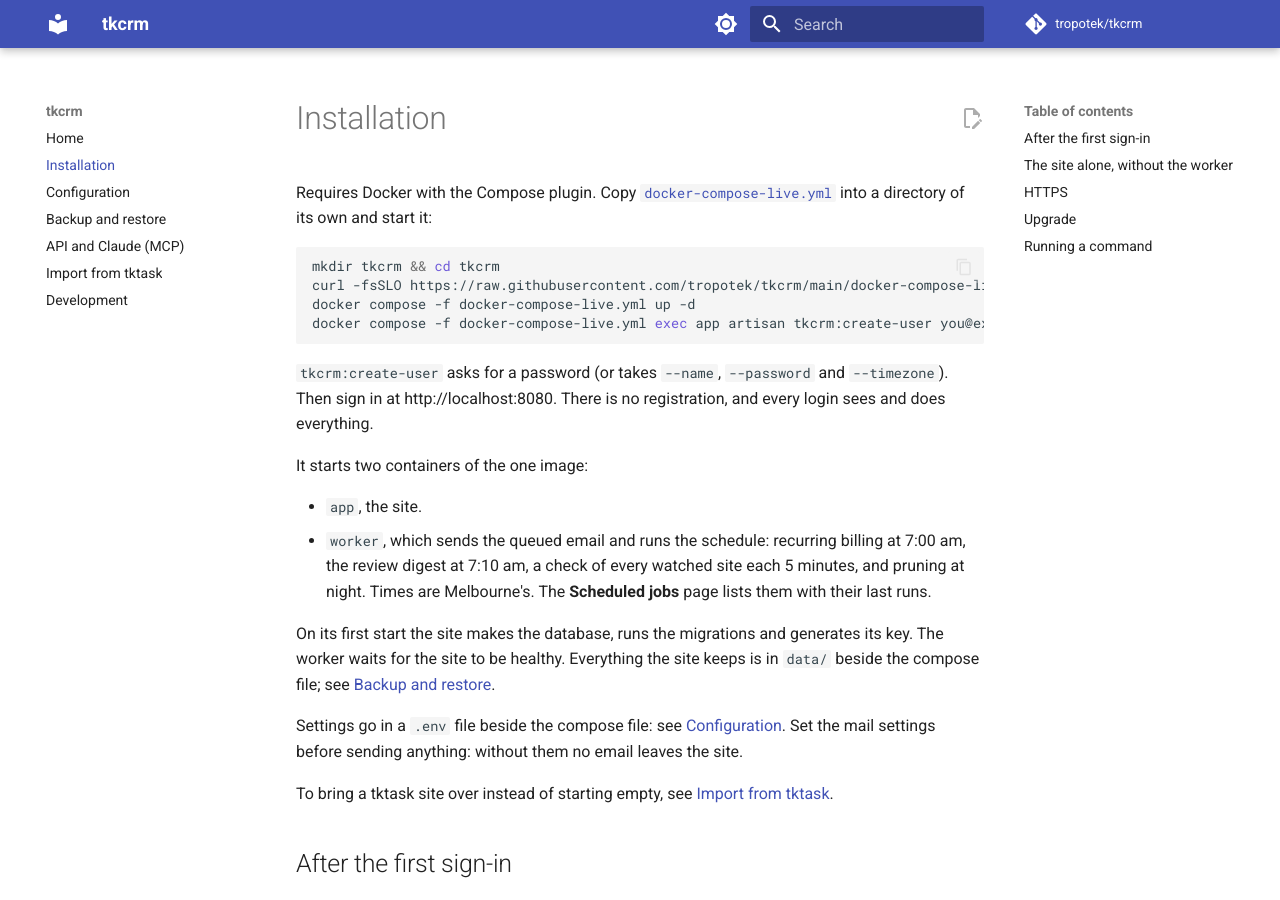
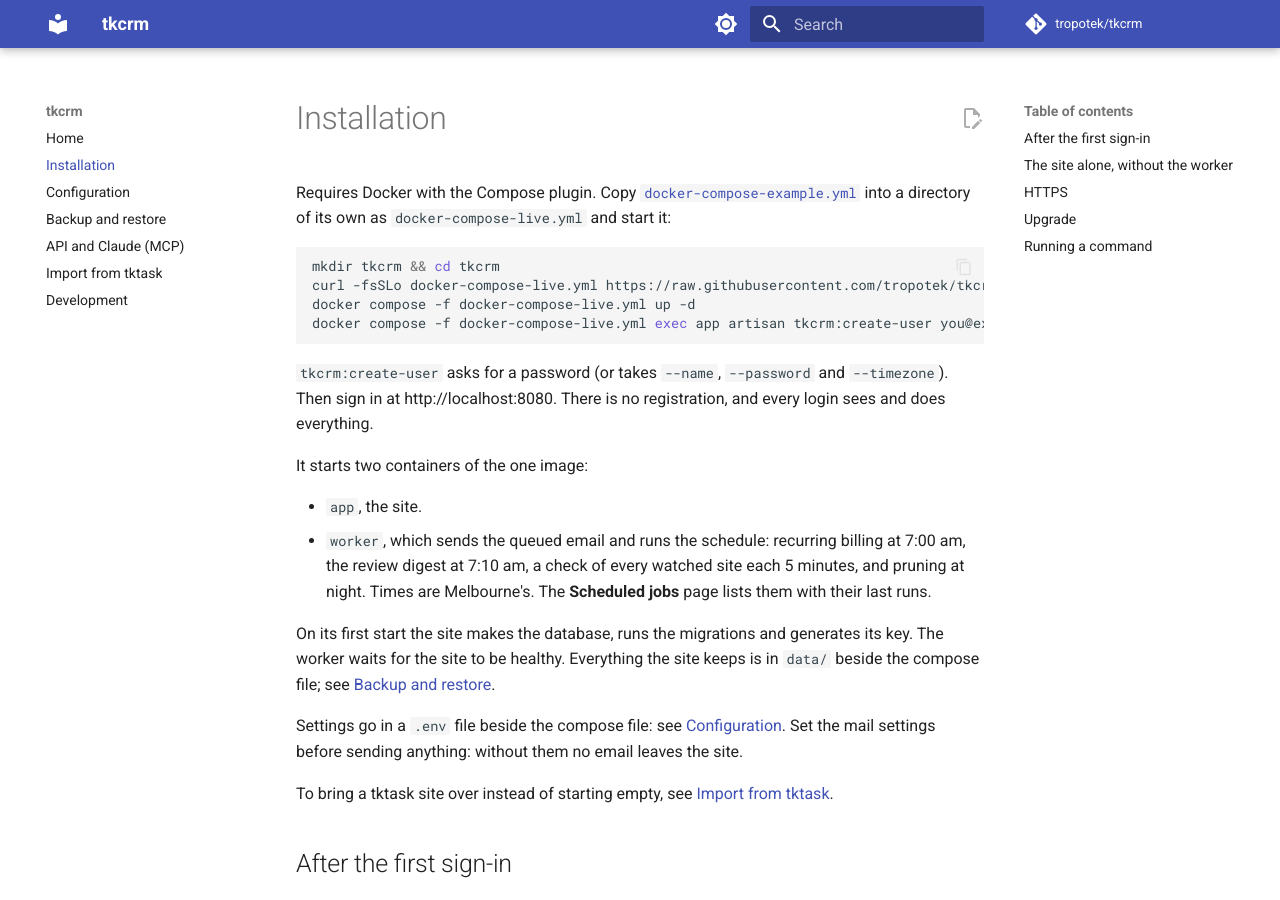
Before and after one commit to tropotek/tkcrm, an MkDocs documentation site: the page built from docs/installation.md, in a window 1280 px wide and 900 px high. Built offline with MkDocs 1.6.1 and Material for MkDocs 9.7.7, drawn with Linux system fonts in a browser that asks for light colours; comment, search, counter and statistics services are not loaded.

Commit message:
chore: track the live compose file as docker-compose-example.yml
The host copies it to docker-compose-live.yml, which is now gitignored, so
a site's own copy can differ from the one in the repo. The README and the
installation guide download the example under the live name.

Co-Authored-By: Claude Opus 5.5 <noreply@anthropic.com>

````diff
--- a/docker-compose-live.yml
+++ b/docker-compose-example.yml
@@ -1,4 +1,6 @@
 # tkcrm — the live compose file: the site and its worker, two containers of the one shipped image.
+# Copy this file to docker-compose-live.yml in a directory of its own (that name is what
+# livesites.sh looks for), with a .env beside it.
 #
 #   docker compose -f docker-compose-live.yml up -d        start (migrations run automatically)
 #   docker compose -f docker-compose-live.yml down && \
--- a/docs/installation.md
+++ b/docs/installation.md
@@ -1,12 +1,12 @@
 # Installation
 
 Requires Docker with the Compose plugin. Copy
-[`docker-compose-live.yml`](https://github.com/tropotek/tkcrm/blob/main/docker-compose-live.yml)
-into a directory of its own and start it:
+[`docker-compose-example.yml`](https://github.com/tropotek/tkcrm/blob/main/docker-compose-example.yml)
+into a directory of its own as `docker-compose-live.yml` and start it:
 
 ```bash
 mkdir tkcrm && cd tkcrm
-curl -fsSLO https://raw.githubusercontent.com/tropotek/tkcrm/main/docker-compose-live.yml
+curl -fsSLo docker-compose-live.yml https://raw.githubusercontent.com/tropotek/tkcrm/main/docker-compose-example.yml
 docker compose -f docker-compose-live.yml up -d
 docker compose -f docker-compose-live.yml exec app artisan tkcrm:create-user you@example.com
 ```
````
Also changed, not shown: CLAUDE.md (+1 -1 lines), README.md (+1 -1 lines), 2 other files.
